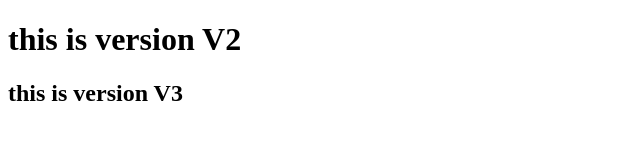
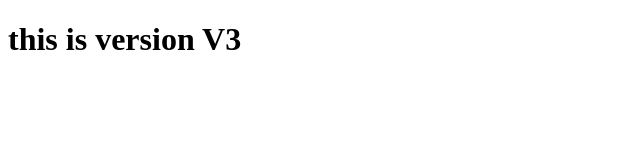
Before and after one commit to Devdeepak13/myrepo, a plain HTML site: page index.HTML in a window 1280 px wide. Shown: the whole page, without its empty margins (0-640 px from the left). Drawn offline with Linux system fonts and the light colour scheme.

Commit message:
This is V3

```diff
--- a/index.HTML
+++ b/index.HTML
@@ -6,7 +6,7 @@
    <title>Document</title>
 </head>
 <body>
-   <h1>this is version V2</h1>
-   <h2>this is version V3</h2>
+   <h1>this is version V3</h1>
+
 </body>
 </html>
```
